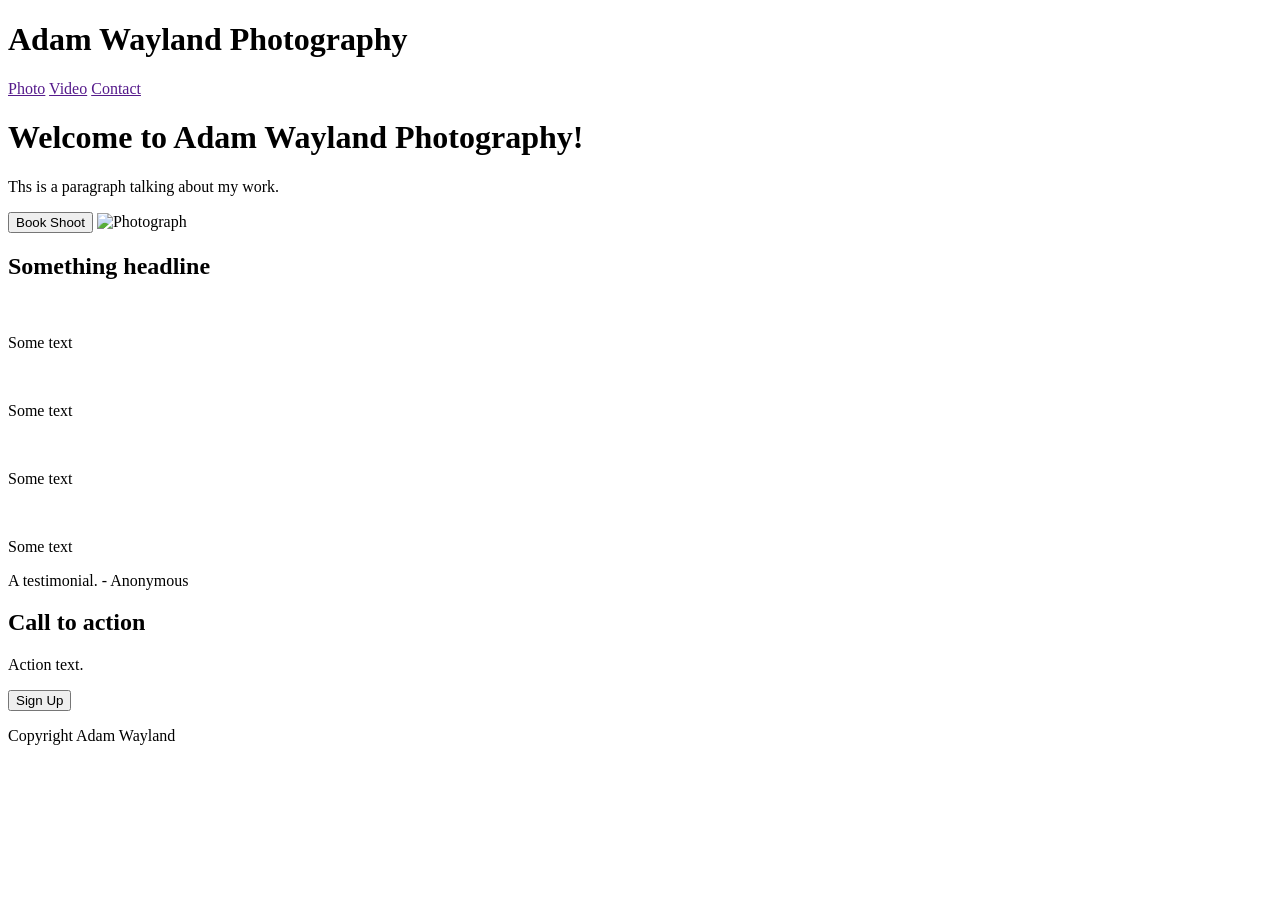
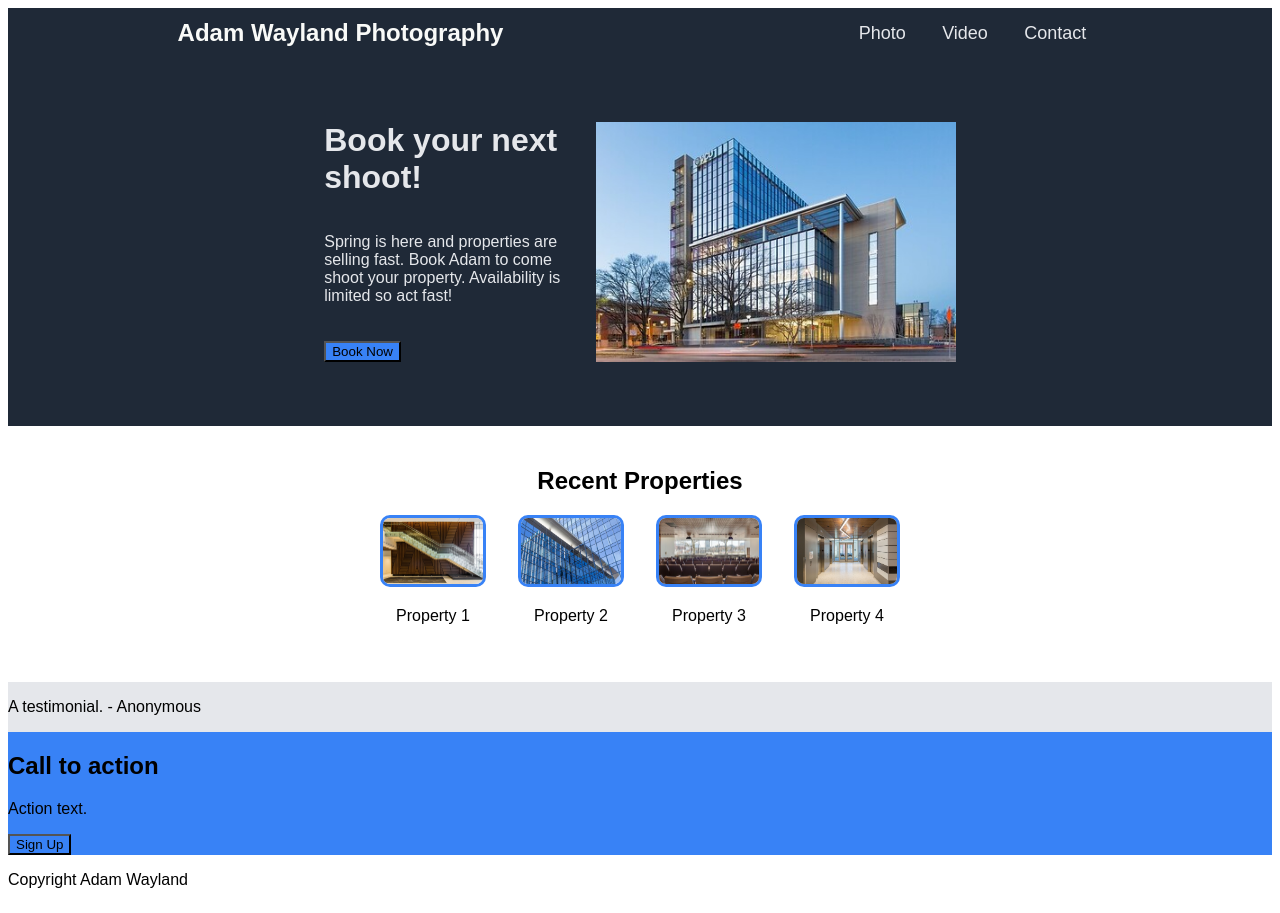
Before and after one commit to abwayland/Odin-Landing-Page, a plain HTML site: page index.html in a window 1280 px wide. Before the commit the page ends 800 px from the top, so only its background shows below. Drawn offline with Linux system fonts and the light colour scheme.

Commit message:
Mostly finish header and first two sections
that's about all. :)

```diff
--- a/index.html
+++ b/index.html
@@ -4,52 +4,54 @@
     <meta charset="UTF-8">
     <meta http-equiv="X-UA-Compatible" content="IE=edge">
     <meta name="viewport" content="width=device-width, initial-scale=1.0">
+    <link rel="stylesheet" href="style.css">
     <title>Adam Wayland Photography</title>
 </head>
 <body>
     <div class="header">
         <h1>Adam Wayland Photography</h1>
-        <a href="">Photo</a>
-        <a href="">Video</a>
-        <a href="">Contact</a>
+        <div class="links">
+            <a href="https://www.adamwayland.com">Photo</a>
+            <a href="https://www.adamwayland.com">Video</a>
+            <a href="https://www.adamwayland.com">Contact</a>
+        </div>
     </div>
-    <div class="content">
-        <div class="first">
-            <h1>Welcome to Adam Wayland Photography!</h1>
-            <p>Ths is a paragraph talking about my work.</p>
-            <button>Book Shoot</button>
-            <img src="" alt="Photograph">
+    <div class="hero">
+        <div class="hero-cont">
+            <h1>Book your next shoot!</h1>
+            <p>Spring is here and properties are selling fast. Book Adam to come shoot your property. Availability is limited so act fast!</p>
+            <button>Book Now</button>
         </div>
-        <div class="second">
-            <h2>Something headline</h2>
+        <img class="hero-img" src="./images/photo1.jpeg" alt="photograph">
+    </div>
+    <div class="info">
+        <h2>Recent Properties</h2>
+        <div class="info-cont">
             <div class="icon">
-                <img src="" alt="">
-                <p>Some text</p>
+                <img src="./images/photo2.jpeg" style="width:100px;height:auto;" alt="photo 2">
+                <p>Property 1</p>
             </div>
             <div class="icon">
-                <img src="" alt="">
-                <p>Some text</p>
+                <img src="./images/photo3.jpeg" style="width:100px;height:auto;" alt="photo 3">
+                <p>Property 2</p>
             </div>
             <div class="icon">
-                <img src="" alt="">
-                <p>Some text</p>
+                <img src="./images/photo4.jpeg" style="width:100px;height:auto;" alt="photo 4">
+                <p>Property 3</p>
             </div>
             <div class="icon">
-                <img src="" alt="">
-                <p>Some text</p>
+                <img src="./images/photo5.jpeg" style="width:100px;height:auto;" alt="photo 5">
+                <p>Property 4</p>
             </div>
         </div>
-        <div class="third">
-            <p>A testimonial. - Anonymous</p>
-        </div>
-        <div class="fourth">
-            <div>
-                <h2>Call to action</h2>
-                <p>Action text.</p>
-                <button>Sign Up</button>
-            </div>
-
-        </div>
+    </div>
+    <div class="quote">
+        <p>A testimonial. - Anonymous</p>
+    </div>
+    <div class="action">
+        <h2>Call to action</h2>
+        <p>Action text.</p>
+        <button>Sign Up</button>
     </div>
     <div class="footer">
         <p>Copyright Adam Wayland</p>
--- a/style.css
+++ b/style.css
@@ -0,0 +1,98 @@
+div {
+    /* border:1px solid black; */
+}
+
+body {
+    display: flex;
+    flex-direction: column;
+    font-family: sans-serif;
+}
+
+.header {
+    background-color: #1f2937;
+    display: flex;
+    align-items: center;
+    justify-content: space-around;
+    height: 50px;
+    color: #f9faf8;
+}
+
+.header h1 {
+    font-size: 24px;
+}
+
+a {
+    font-size: 18px;
+    text-decoration: none;
+    color: #e5e7eb;
+    padding: 0px 16px;
+}
+
+.hero {
+    background-color: #1f2937;
+    display: flex;
+    justify-content: center;
+    align-items: center;
+    color: #e5e7eb;
+    padding: 64px;
+}
+
+.hero-cont {
+    display: flex;
+    flex-direction: column;
+    height: 240px;
+    width: 240px;
+    justify-content: space-between;
+    align-items: flex-start;
+    padding-right: 32px;
+}
+
+.hero-cont h1 {
+    margin: 0;
+}
+
+button {
+    background-color: #3882f6;
+}
+
+.hero-img {
+    height: 240px;
+    width: auto;
+}
+
+.hero h2 {
+    color: #f9faf8;
+}
+
+.info {
+    height: 256px;
+    display: flex;
+    flex-direction: column;
+    justify-content: center;
+    align-content: center;
+    align-items: center;
+}
+
+.info h2 {
+    margin-top: 0px;
+}
+
+.info-cont {
+    display: flex;
+    gap: 32px;
+    text-align: center;
+}
+
+.icon img {
+    max-width: 100px;
+    border-radius: 10px;
+    border: 3px #3882F6 solid;
+}
+
+.quote {
+    background-color: #e5e7eb;
+}
+
+.action {
+    background-color: #3882f6;
+}
```
Also changed, not shown: colors_and_stuff.png (added), images/photo1.jpeg (added), images/photo2.jpeg (added), images/photo3.jpeg (added), images/photo4.jpeg (added), images/photo5.jpeg (added), odin-project.png (added).
